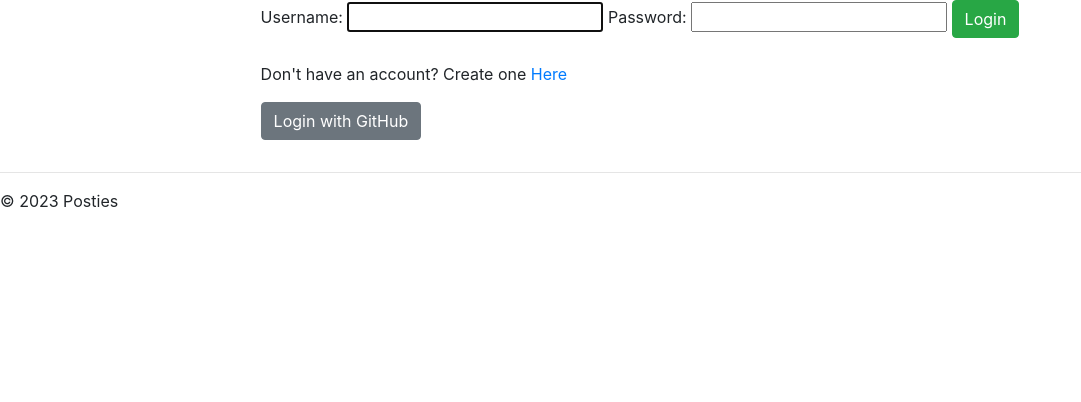
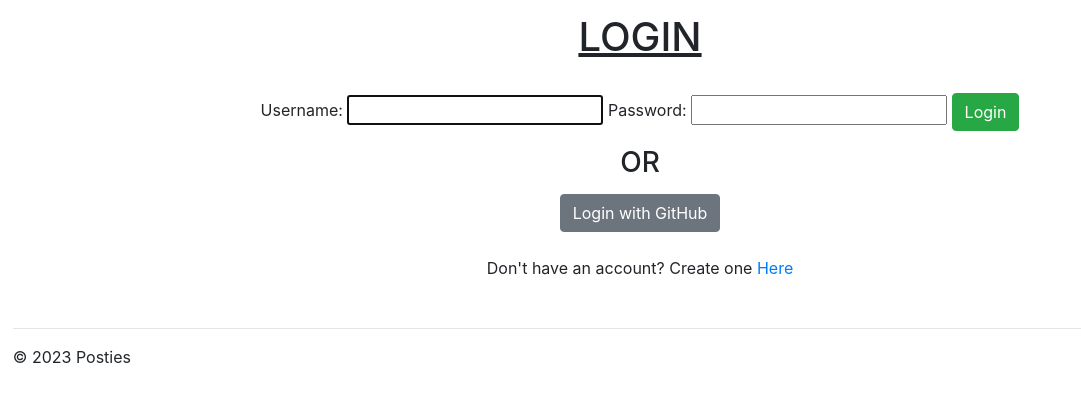
Before and after one commit to Caakee/Posties, a Django app: page /login/ in a window 1280 px wide. Shown: the top 402 px of the page, without its empty margins (0-1081 px from the left). Run offline with Django 4.2, Linux system fonts and the light colour scheme; some libraries are stand-ins or nearby versions.

Commit message:
Updated login page's visuals + home page's login/logout buttons' visuals, added headers to all pages + a new stylesheet that currently just adds margins

```diff
--- /dev/null
+++ b/main/static/main/style.css
@@ -0,0 +1,3 @@
+body {
+    margin: 1%;
+}
--- a/main/templates/main/base.html
+++ b/main/templates/main/base.html
@@ -4,6 +4,8 @@
         <meta charset="utf-8">
         <meta name="viewport" content="width=device-width, initial-scale=1, shrink-to-fit=no">
         <link rel="stylesheet" href="https://cdn.jsdelivr.net/npm/bootstrap@4.3.1/dist/css/bootstrap.min.css" integrity="sha384-ggOyR0iXCbMQv3Xipma34MD+dH/1fQ784/j6cY/iJTQUOhcWr7x9JvoRxT2MZw1T" crossorigin="anonymous">
+        {% load static %}
+        <link rel="stylesheet" type="text/css" href="{% static 'main/style.css' %}">
 
         <title>{% block title %}{% endblock %}</title>
     </head>
--- a/main/templates/register/register.html
+++ b/main/templates/register/register.html
@@ -1,10 +1,10 @@
 {% extends "main/base.html" %}
 
-{% block title %}
-    Posties - Account Registration
-{% endblock %}
+{% block title %}Posties - Account Registration{% endblock %}
 
 {% block content %}
+    <center><u><h1>REGISTER AN ACCOUNT</h1></u></center>
+    <br>
     <div class="row justify-content-center">
         {% if user.is_authenticated %}
             <center>
--- a/main/templates/registration/login.html
+++ b/main/templates/registration/login.html
@@ -1,30 +1,28 @@
 {% extends "main/base.html" %}
 {% load socialaccount %}
 
-{% block title %}
-    Posties - Login
-{% endblock %}
+{% block title %}Posties - Login{% endblock %}
 
 {% block content %}
+    <center>
     {% if user.is_authenticated %}
-        <center>
-            <h1>You are already signed in.</h1>
-            <a href="/">Home</a>
-        </center>
+        <h1>You are already signed in.</h1>
+        <a href="/">Home</a>
     {% else %}
+        <center><u><h1>LOGIN</h1></u></center>
+        <br>
         <div class="row justify-content-center">
             <form method="POST" class="form-group">
                 {% csrf_token %}
                 {{form}}
                 <button type="submit" class="btn btn-success">Login</button>
+                <br>
+                <h3 style="margin-bottom:15px; margin-top:15px">OR</h3>
+                <a href="{% provider_login_url 'github' %}" class="btn btn-secondary"><i class="fa fa-github fa-fw"></i><span>Login with GitHub</span></a>
                 <br><br>
                 <p>Don't have an account? Create one <a href="/register">Here</a></p>
-
-                <a href="{% provider_login_url 'github' %}" class="btn btn-secondary">
-                    <i class="fa fa-github fa-fw"></i>
-                    <span>Login with GitHub</span>
-                </a>
             </form>
         </div>
     {% endif %}
+    </center>
 {% endblock %}
--- a/posties/urls.py
+++ b/posties/urls.py
@@ -17,6 +17,7 @@ Including another URLconf
 from django.contrib import admin
 from django.urls import path, include
 from main import views as v
+from django.contrib.staticfiles.urls import staticfiles_urlpatterns
 
 urlpatterns = [
     path('admin/', admin.site.urls),
@@ -25,3 +26,5 @@ urlpatterns = [
     path("register/", v.register, name="register"),
     path("accounts/", include("allauth.urls")),
 ]
+
+urlpatterns += staticfiles_urlpatterns()
```
Also changed, not shown: main/templates/main/home.html (+4 -6 lines), db.sqlite3.
